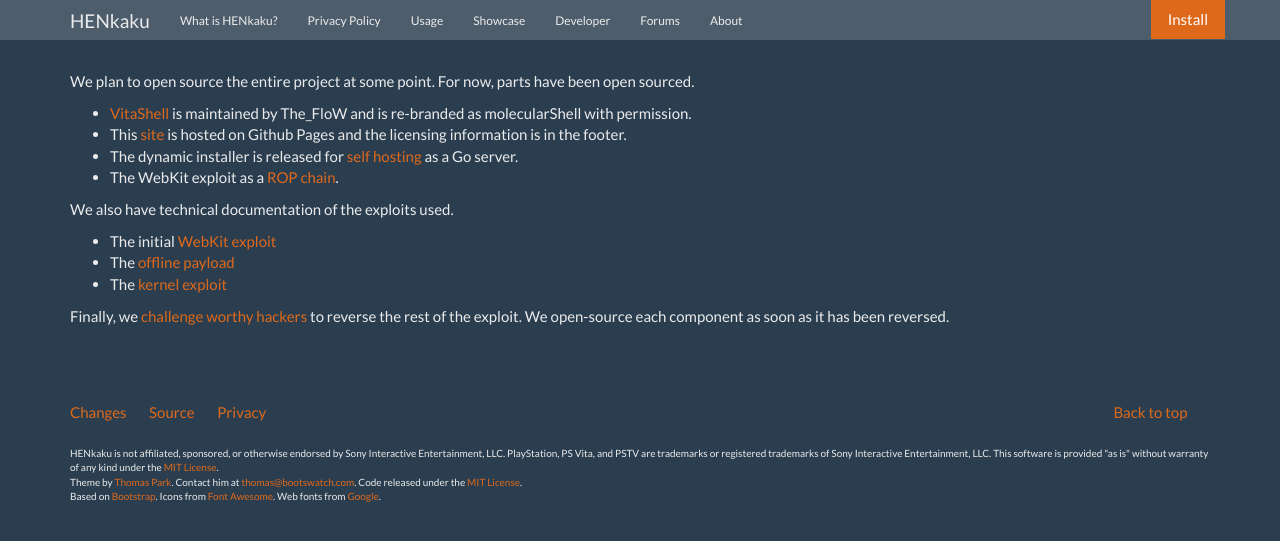
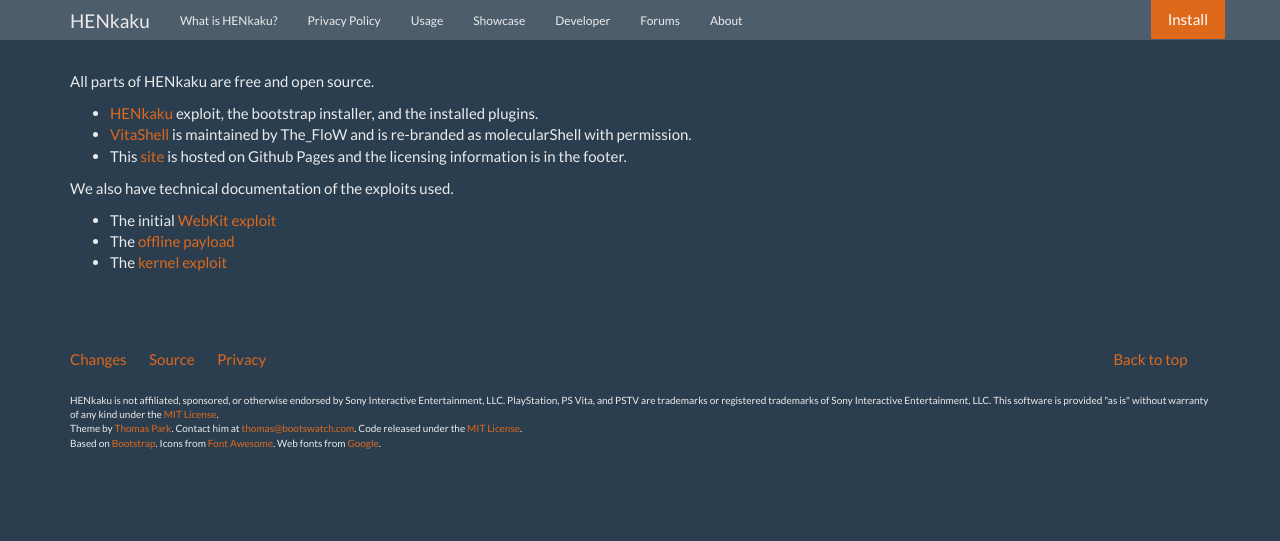
Before and after one commit to henkaku/henkaku.github.io, a Jekyll site: the page built from source.md, in a window 1280 px wide. Shown: the top 541 px of the page. Built offline with Jekyll 4.4.1, drawn with Linux system fonts in a browser that asks for light colours.

Commit message:
Update source.md

```diff
--- a/source.md
+++ b/source.md
@@ -3,17 +3,14 @@
 permalink: /source/
 ---
 
-We plan to open source the entire project at some point. For now, parts have been open sourced.
+All parts of HENkaku are free and open source.
 
+  * [HENkaku](https://github.com/henkaku/henkaku) exploit, the bootstrap installer, and the installed plugins.
   * [VitaShell](https://github.com/TheOfficialFloW/VitaShell) is maintained by The_FloW and is re-branded as molecularShell with permission.
   * This [site](https://github.com/henkaku/henkaku.github.io) is hosted on Github Pages and the licensing information is in the footer.
-  * The dynamic installer is released for [self hosting](https://github.com/henkaku/henkaku/releases/latest) as a Go server.
-  * The WebKit exploit as a [ROP chain](https://github.com/henkaku/henkaku/tree/stage-2).
 
 We also have technical documentation of the exploits used.
 
   * The initial [WebKit exploit](https://blog.xyz.is/2016/webkit-360.html)
   * The [offline payload](https://blog.xyz.is/2016/henkaku-offline-installer.html)
   * The [kernel exploit](https://blog.xyz.is/2016/vita-netps-ioctl.html)
-
-Finally, we [challenge worthy hackers](http://yifan.lu/2016/08/05/henkaku-koth-challenge/) to reverse the rest of the exploit. We open-source each component as soon as it has been reversed.
```
